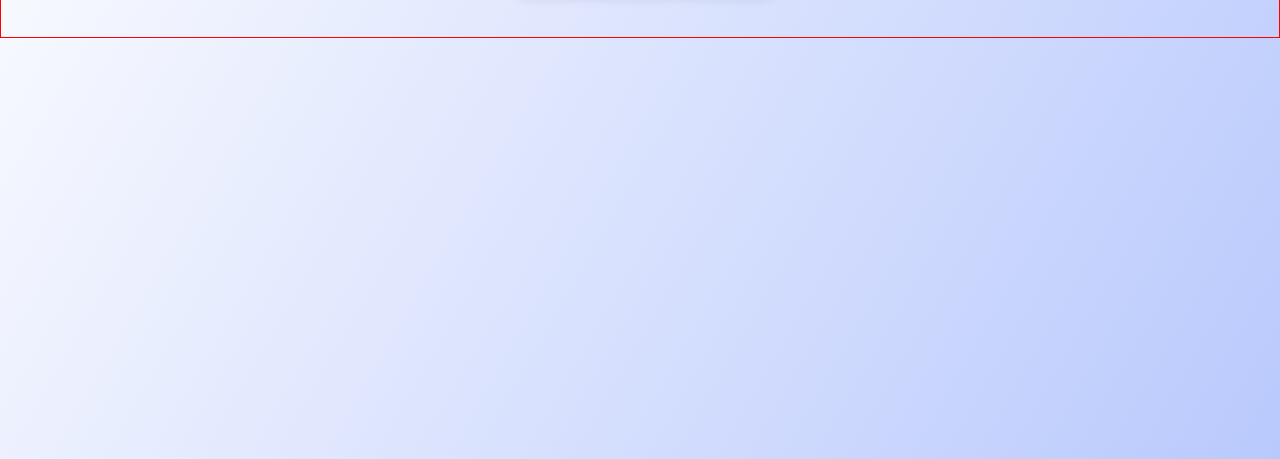
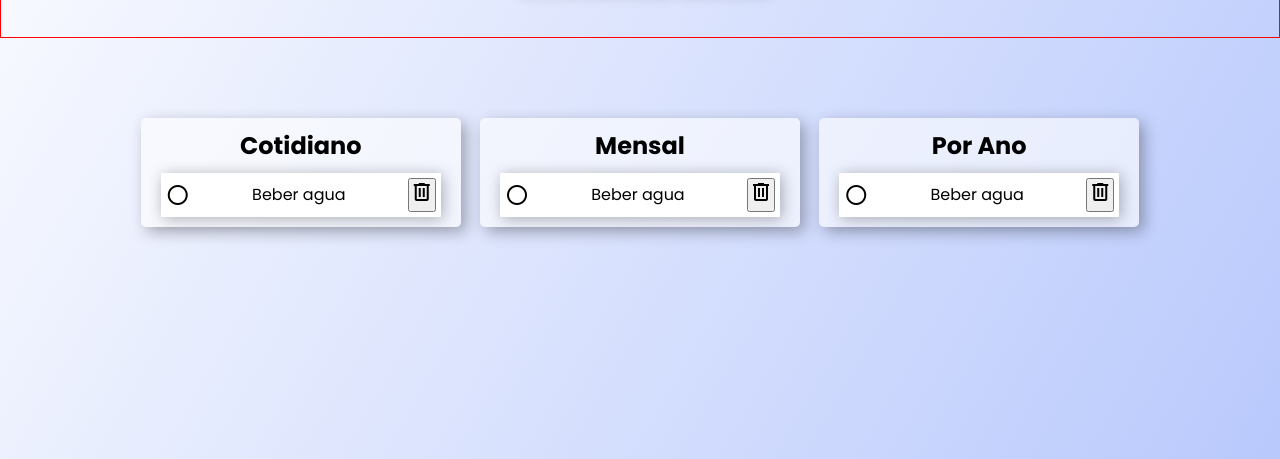
Before and after one commit to Jeanaraga/Metas, a plain HTML site: page index.html in a window 1280 px wide. Shown: the part 341-800 px from the top of the page. Drawn offline with nearby package versions, Linux system fonts and the light colour scheme.

Commit message:
update main

```diff
--- a/assets/scss/header.scss
+++ b/assets/scss/header.scss
@@ -4,6 +4,7 @@ header{
     gap: 1rem;
     text-align: center;
     border: 1px solid red;
+    margin-bottom: 40px;
 
     @media screen and (max-width:380px) {
         padding: 40px 20px;
@@ -97,6 +98,11 @@ header{
                 color: white;
                 @include sombra(5px);
                 cursor: pointer;
+                transition: all 0.5s ease;
+
+                &:hover {
+                    background: #383838;
+                }
             }
 
             @media screen and (max-width:320px) {
--- /dev/null
+++ b/assets/scss/main.scss
@@ -0,0 +1,48 @@
+main {
+    padding: 40px ;
+    @include flexRow();
+    flex-wrap: wrap;
+    gap: 1.2rem;
+    margin-bottom: 40px;
+    width: 100%;
+
+    @media screen and (max-width:380px) {
+        padding: 40px 20px;
+    }
+
+    @media screen and (max-width:120vh) {
+        gap: 2rem;
+    }
+
+    .cardTarefas {
+        background: rgba(255, 255, 255, 0.603);
+        padding: 10px;
+        @include flexColumnCenter();
+        gap: 0.6rem;
+        @include sombra(5px);
+        border-radius: 5px;
+        max-width: 100%;
+        width: 320px;
+
+        @media screen and (max-width:720px) {
+            width: 500px;
+        }
+
+
+
+
+        .tarefaBox {
+            background-color: white;
+            width: 280px;
+            max-width: 100%;
+            @include flexRow(space-between);
+            border: none;
+            padding: 5px;
+            @include sombra(2px);
+            border-radius: 1px;
+            cursor: pointer;
+
+
+        }
+    }
+}
--- a/assets/scss/style.scss
+++ b/assets/scss/style.scss
@@ -15,3 +15,4 @@ body {
 
 @import './variavel.scss';
 @import './header.scss';
+@import './main.scss';
--- a/index.html
+++ b/index.html
@@ -30,10 +30,63 @@
                     <option value="mensal">Mensal</option>
                     <option value="ano">Durante o Ano</option>
                 </select>
-                <button>Adcionar</button>
+                <button id="btnAdc">Adcionar</button>
             </div>
         </form>
     </header>
+
+    <main>
+        <div class="cardTarefas">
+            <h2 class="tituloTarefas">Cotidiano</h2>
+            <div class="containerTarefas">
+                <div class="tarefaBox">
+                    <span class="material-symbols-outlined" class="checkIcon">
+                        radio_button_unchecked
+                    </span>
+                    <p class="nomeTarefa">Beber agua</p>
+                    <button>
+                        <span class="material-symbols-outlined deleteIcon">
+                        delete
+                        </span>
+                    </button>
+                </div>
+            </div>
+        </div>
+        <div class="cardTarefas">
+            <h2 class="tituloTarefas">Mensal</h2>
+            <div class="containerTarefas">
+                <div class="tarefaBox">
+                    <span class="material-symbols-outlined" class="checkIcon">
+                        radio_button_unchecked
+                    </span>
+                    <p class="nomeTarefa">Beber agua</p>
+                    <button>
+                        <span class="material-symbols-outlined deleteIcon">
+                        delete
+                        </span>
+                    </button>
+                </div>
+            </div>
+        </div>
+        <div class="cardTarefas">
+            <h2 class="tituloTarefas">Por Ano</h2>
+            <div class="containerTarefas">
+                <div class="tarefaBox">
+                    <span class="material-symbols-outlined" class="checkIcon">
+                        radio_button_unchecked
+                    </span>
+                    <p class="nomeTarefa">Beber agua</p>
+                    <button>
+                        <span class="material-symbols-outlined deleteIcon">
+                        delete
+                        </span>
+                    </button>
+                </div>
+            </div>
+        </div>
+    </main>
+
+
     <script type="module" src="./assets/js/script.js"></script>
 </body>
 
```
Also changed, not shown: assets/css/style.css, 1 other file.
